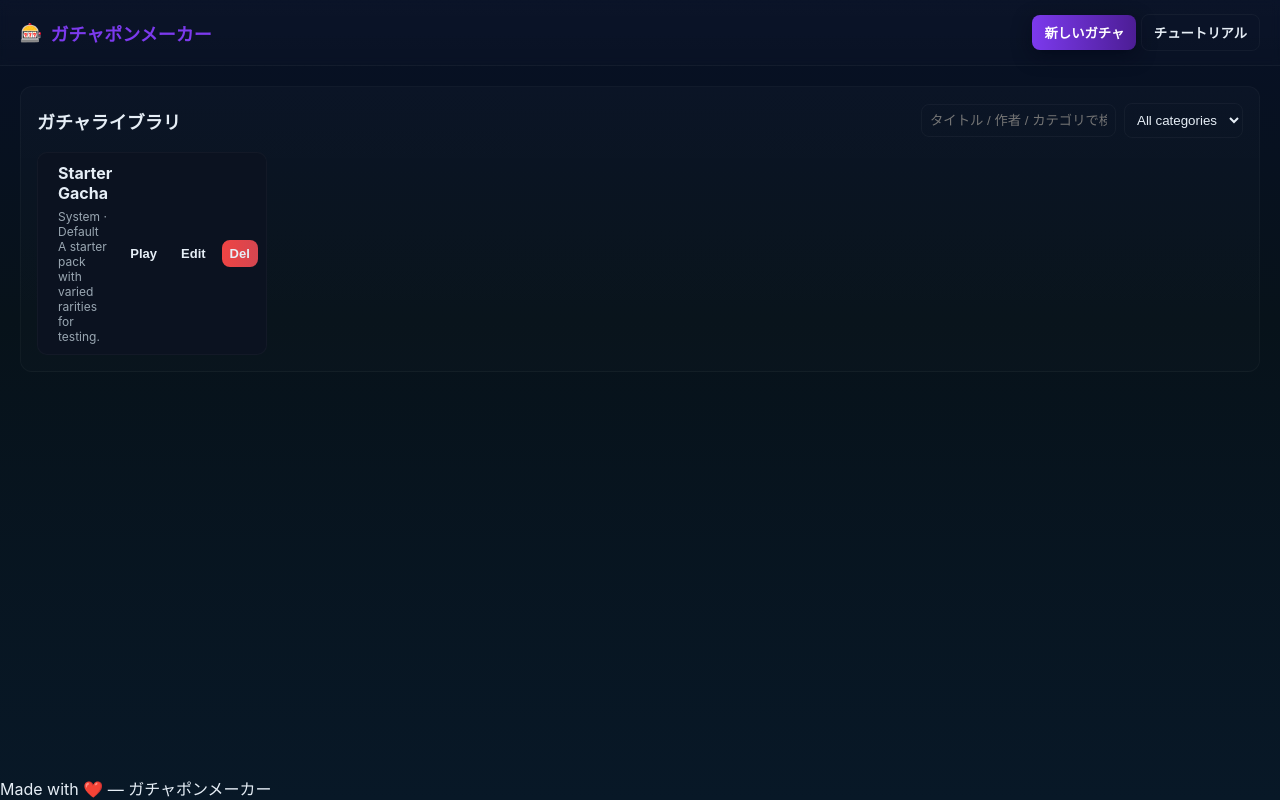
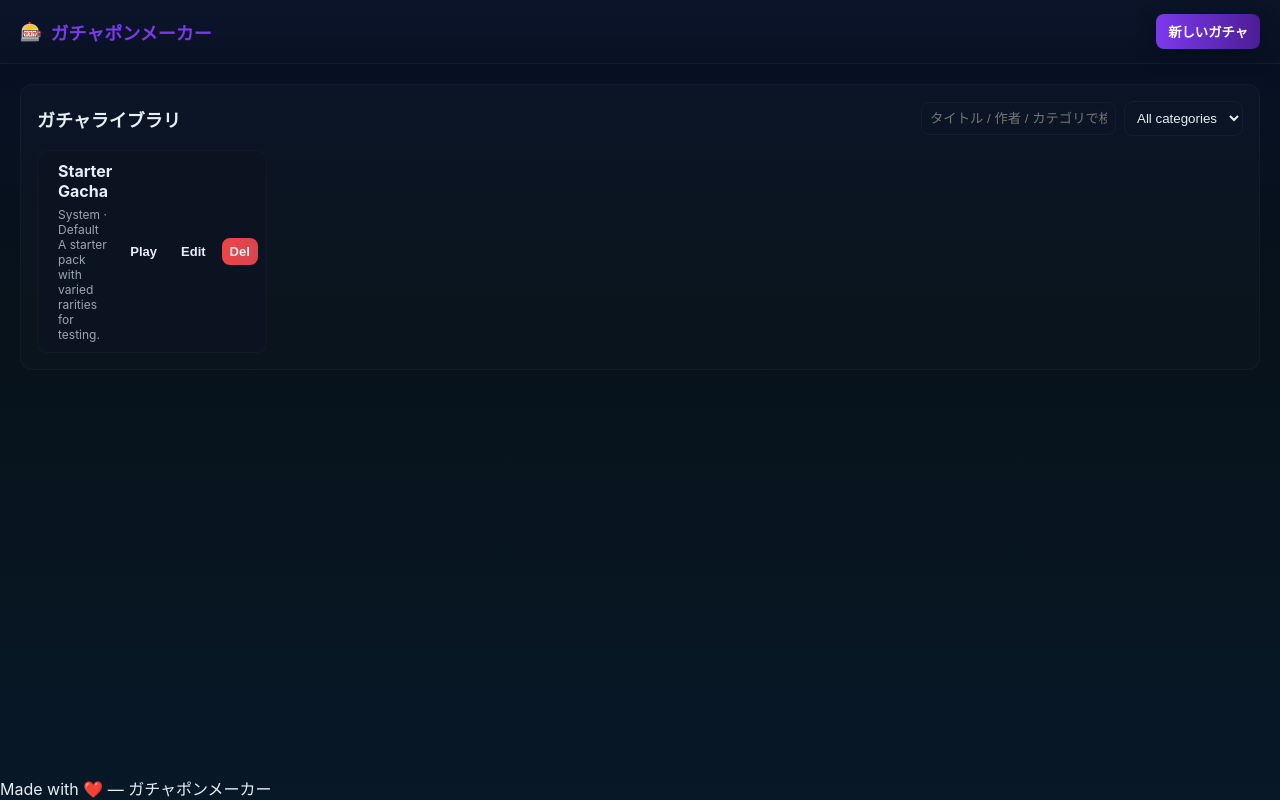
Before and after one commit to Shunnsuke-cloud/gachapon, a plain HTML site: page index.html in a window 1280 px wide. Drawn offline with Linux system fonts and the light colour scheme.

Commit message:
html.変更

```diff
--- a/index.html
+++ b/index.html
@@ -11,7 +11,7 @@
       <div class="brand">ガチャポンメーカー</div>
       <nav>
         <button id="btn-new" class="btn primary">新しいガチャ</button>
-        <button id="btn-tutorial" class="btn ghost">チュートリアル</button>
+
       </nav>
     </header>
 
```
